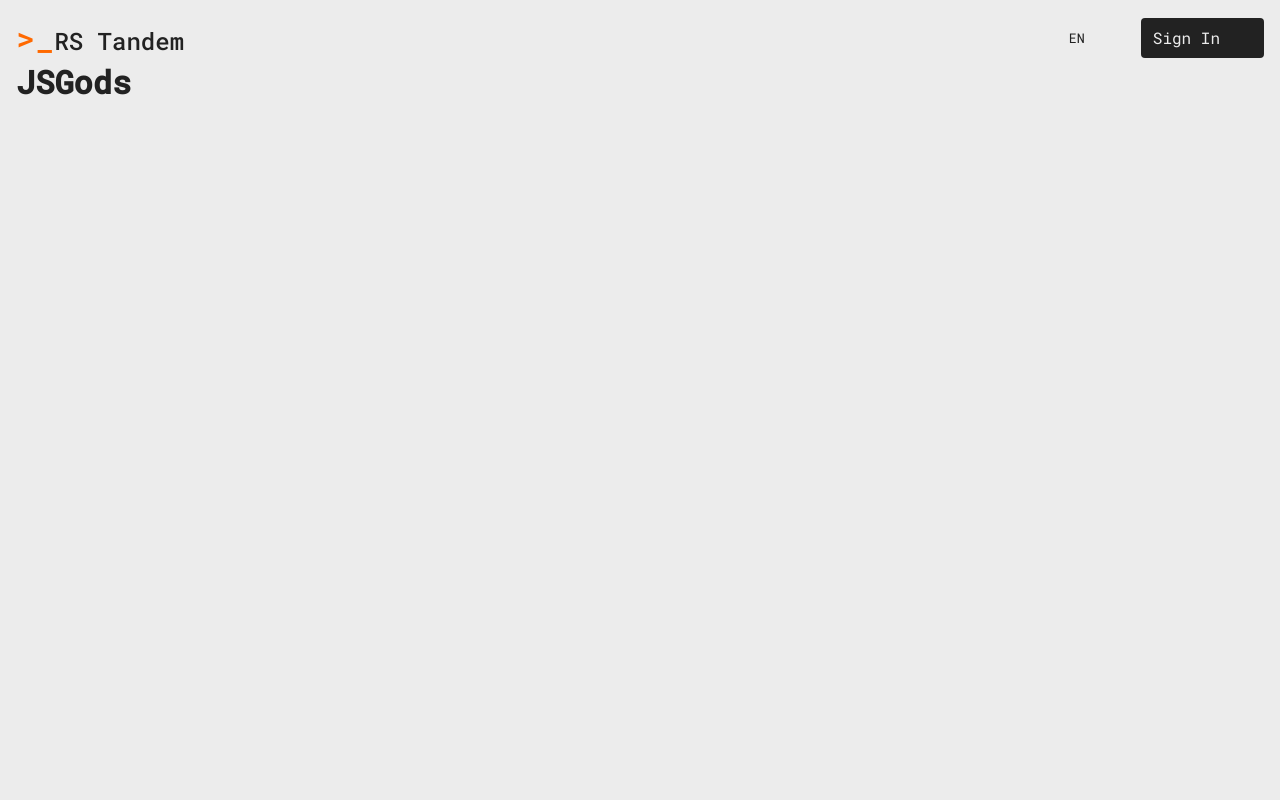
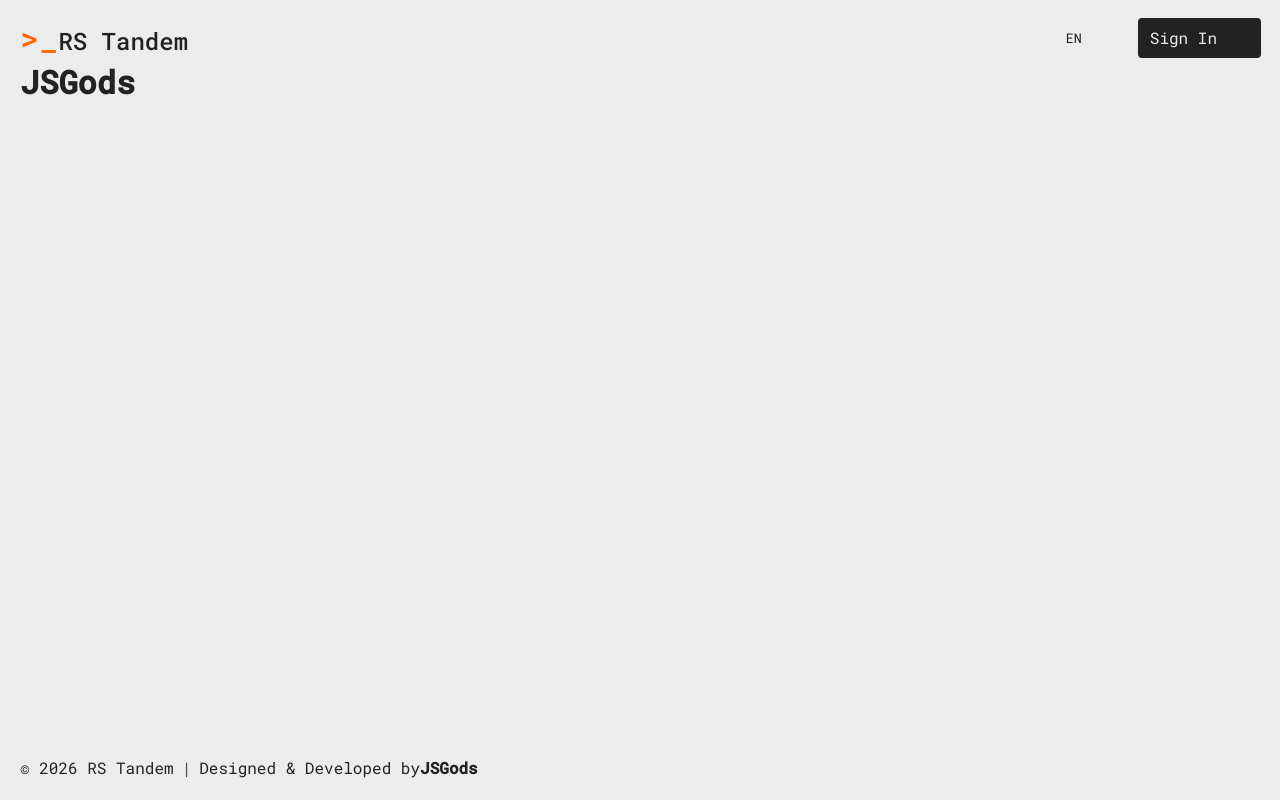
Before and after one commit to jsgods-rs-tandem/rs-tandem, an Angular app in the folder packages/frontend/: page / in a window 1280 px wide. Built offline with nearby package versions, Linux system fonts and the light colour scheme.

Commit message:
feat: implement footer component

```diff
--- a/packages/frontend/src/app/app.component.html
+++ b/packages/frontend/src/app/app.component.html
@@ -1,2 +1,5 @@
 <app-header [isMenuOpen]="isMobileMenuOpen()" (menuToggled)="toggleMenu()" />
-<h1>{{ title }}</h1>
+<main class="main-content">
+  <h1>{{ title }}</h1>
+</main>
+<app-footer />
--- a/packages/frontend/src/app/app.component.scss
+++ b/packages/frontend/src/app/app.component.scss
@@ -0,0 +1,9 @@
+:host {
+  display: flex;
+  flex-direction: column;
+  min-height: 100vh;
+}
+
+.main-content {
+  flex: 1;
+}
--- a/packages/frontend/src/app/app.component.ts
+++ b/packages/frontend/src/app/app.component.ts
@@ -1,9 +1,10 @@
+import { FooterComponent } from '@/core/components/footer/footer.component';
 import { HeaderComponent } from '@/core/components/header/header.component';
 import { Component, signal } from '@angular/core';
 
 @Component({
   selector: 'app-root',
-  imports: [HeaderComponent],
+  imports: [HeaderComponent, FooterComponent],
   standalone: true,
   templateUrl: './app.component.html',
   styleUrls: ['./app.component.scss'],
--- a/packages/frontend/src/assets/styles/index.scss
+++ b/packages/frontend/src/assets/styles/index.scss
@@ -54,12 +54,13 @@
 }
 
 html {
+  scrollbar-gutter: stable;
   height: 100%;
 }
 
 body {
   height: 100%;
-  padding: 0 var(--spacing-x4);
+  padding: 0 var(--spacing-x1) 0 var(--spacing-x5);
 
   font-family: var(--font-main);
   color: var(--secondary-color);
--- a/packages/frontend/src/assets/styles/typography.scss
+++ b/packages/frontend/src/assets/styles/typography.scss
@@ -24,6 +24,12 @@
   line-height: 1.4;
 }
 
+.footer__text {
+  font-size: fn.fluid(12px, 14px);
+  font-weight: var(--fw-regular);
+  line-height: 1.4;
+}
+
 .button {
   font-family: var(--font-main);
   font-size: fn.fluid(16px, 20px);
--- /dev/null
+++ b/packages/frontend/src/core/components/footer/footer.component.html
@@ -0,0 +1,17 @@
+<footer class="footer">
+  <div class="footer__content">
+    <span class="footer__copy footer__text">© 2026 RS Tandem</span>
+    <span class="footer__credits footer__text">
+      Designed & Developed by <strong>JSGods</strong>
+    </span>
+  </div>
+
+  <app-button
+    icon="github"
+    iconColor="neutral"
+    [href]="githubUrl"
+    [external]="true"
+    ariaLabel="Project Repository"
+    version="ghost"
+  />
+</footer>
--- /dev/null
+++ b/packages/frontend/src/core/components/footer/footer.component.scss
@@ -0,0 +1,44 @@
+@use 'assets/styles/placeholders';
+@use 'assets/styles/mixins.scss' as m;
+
+:host {
+  @extend %host-base;
+  width: 100%;
+  margin-top: auto;
+}
+
+.footer {
+  display: flex;
+  align-items: center;
+  justify-content: space-between;
+  padding: var(--spacing-x4) 0;
+
+  &__content {
+    display: flex;
+    align-items: center;
+
+    @include m.media('s') {
+      flex-direction: column;
+    }
+  }
+
+  &__credits {
+    display: flex;
+    align-items: center;
+
+    &::before {
+      content: '|';
+      margin: 0 var(--spacing-x2);
+      color: var(--text-secondary);
+
+      @include m.media('s') {
+        display: none;
+      }
+    }
+  }
+
+  @include m.media('s') {
+    flex-direction: column-reverse;
+    gap: var(--spacing-x1);
+  }
+}
--- /dev/null
+++ b/packages/frontend/src/core/components/footer/footer.component.ts
@@ -0,0 +1,13 @@
+import { EXTERNAL_LINKS } from '@/core/constants/external-links';
+import { ButtonComponent } from '@/shared/ui';
+import { Component } from '@angular/core';
+
+@Component({
+  selector: 'app-footer',
+  imports: [ButtonComponent],
+  templateUrl: './footer.component.html',
+  styleUrl: './footer.component.scss',
+})
+export class FooterComponent {
+  readonly githubUrl = EXTERNAL_LINKS.githubRepo;
+}
--- /dev/null
+++ b/packages/frontend/src/core/constants/external-links.ts
@@ -0,0 +1,3 @@
+export const EXTERNAL_LINKS = {
+  githubRepo: 'https://github.com/jsgods-rs-tandem/rs-tandem',
+} as const;
```
Also changed, not shown: 2 other files (tests, documents, lock files or other folders).
